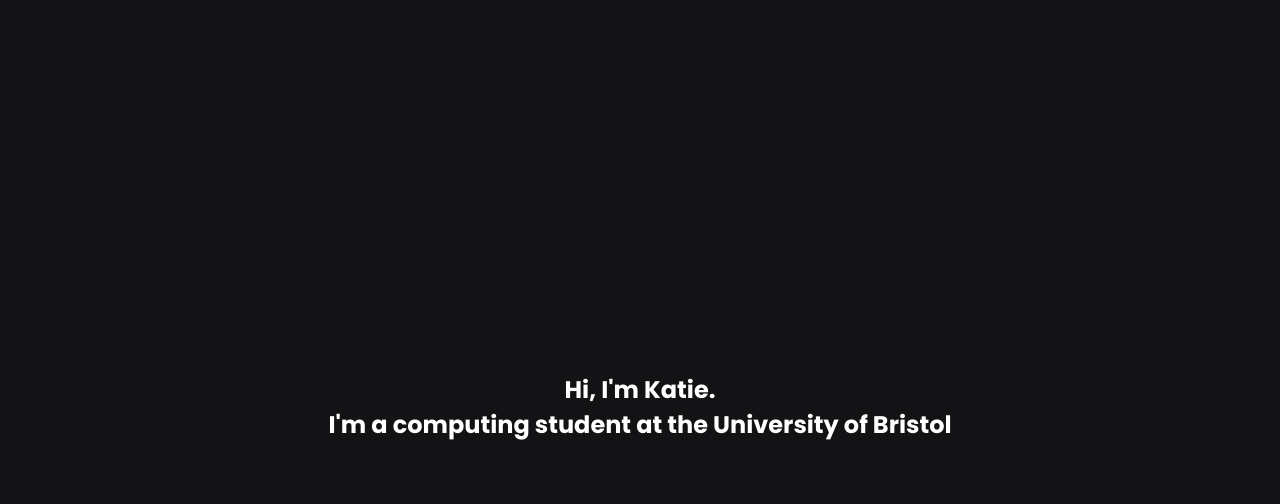
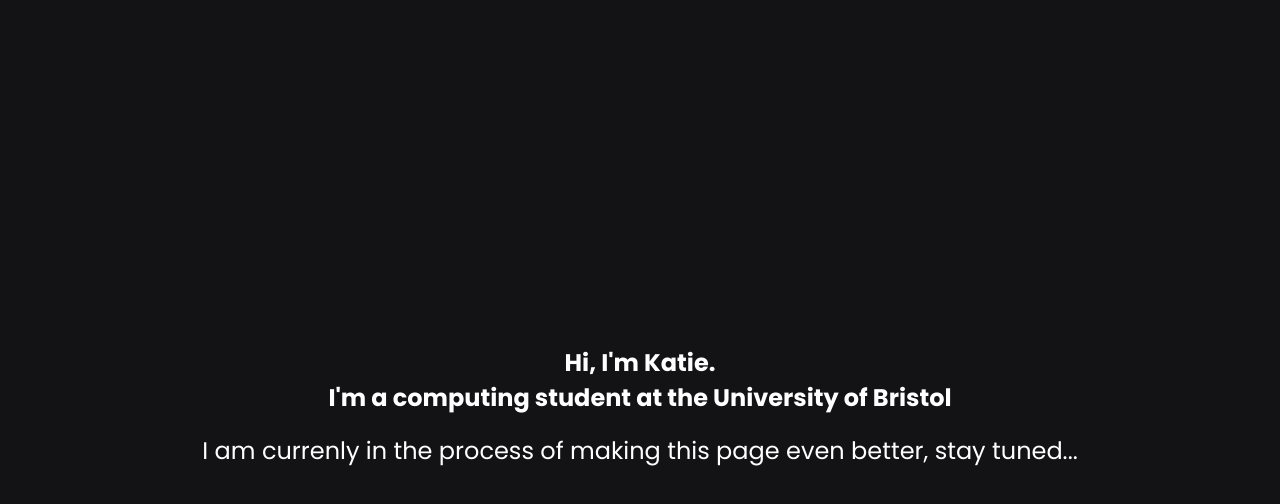
Before and after one commit to katiepambakian/katiepambakian.github.io, a plain HTML site: page index.html in a window 1280 px wide. Shown: the part 64-568 px from the top of the page. Drawn offline with Linux system fonts and the light colour scheme.

Commit message:
updated message

```diff
--- a/index.html
+++ b/index.html
@@ -23,6 +23,7 @@
             <section id="intro" class="hidden">
                 <div class="container">
                     <h1>Hi, I'm Katie.<br>I'm a computing student at the University of Bristol</h1>
+                    <p>I am currenly in the process of making this page even better, stay tuned...</p>
                 </div>
             </section>
             <section id="about" class="hidden">
```
Also changed, not shown: 1 other file.
